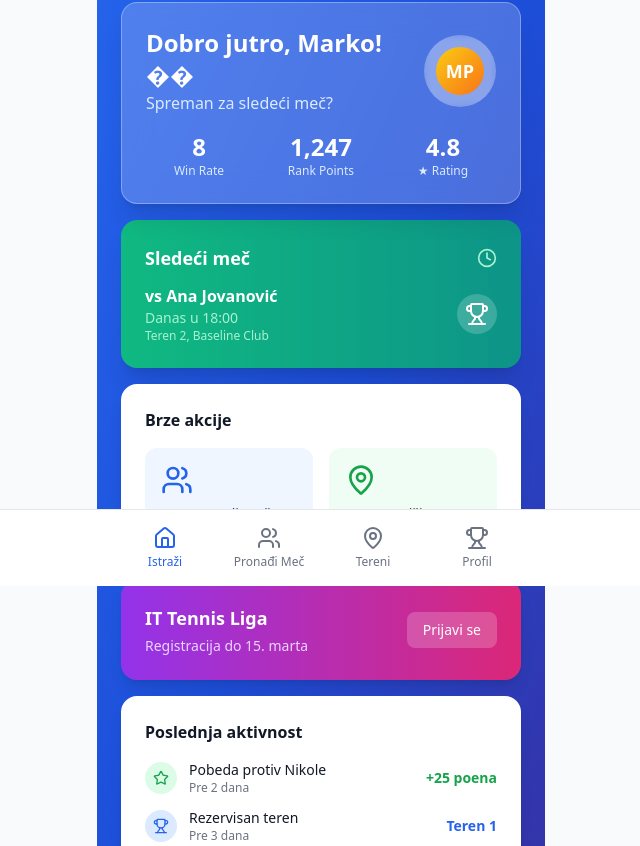
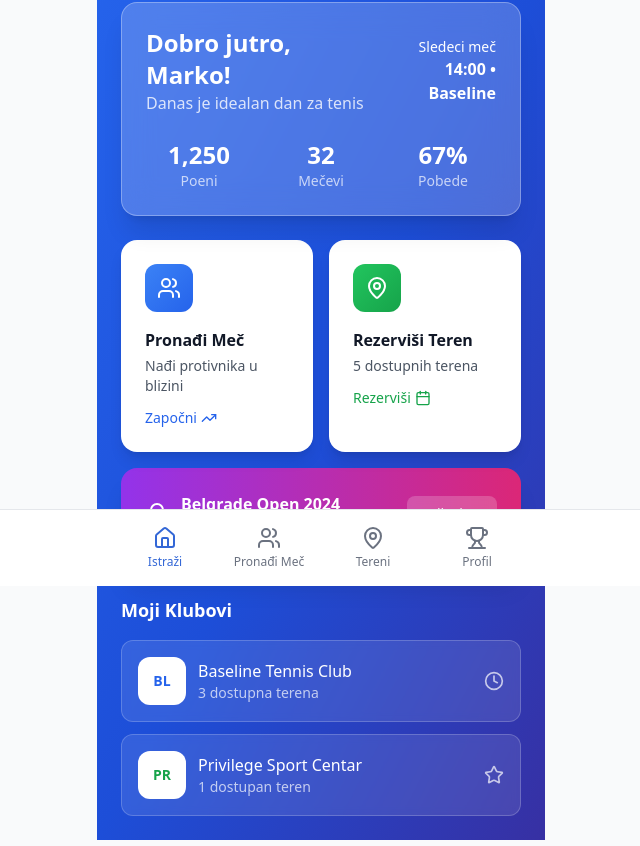
Before and after one commit to Rboskovic/tennisappv3, a React (Vite) app: page / in a window 1280 px wide. Shown: the part 214-1060 px from the top of the page, without its empty margins (319-959 px from the left). Built offline with nearby package versions, Linux system fonts and the light colour scheme.

Commit message:
Ensure all Phase 2A files are committed

```diff
--- a/src/App.tsx
+++ b/src/App.tsx
@@ -2,16 +2,23 @@ import React from "react";
 import { BrowserRouter, Routes, Route } from "react-router-dom";
 import { QueryClient, QueryClientProvider } from "@tanstack/react-query";
 import { AppLayout } from "./shared/components/layout/AppLayout";
-import { CourtReservation } from "./features/courts/components";
 import { Users, MapPin, Trophy, Calendar, Star, Clock, TrendingUp, Award } from "lucide-react";
-import { useNavigate } from "react-router-dom";
+
+// Import actual feature pages
+import {
+  CourtsPage,
+  CourtReservationPage,
+  ClubSelectionPage,
+  DateTimePage,
+  BookingConfirmationPage,
+  MatchPage,
+  ProfilePage
+} from "./pages";
 
 const queryClient = new QueryClient();
 
 // Premium Home Page with glassmorphic design
 function HomePage() {
-  const navigate = useNavigate();
-
   return (
     <div className="min-h-screen bg-gradient-to-br from-blue-600 via-blue-700 to-indigo-800">
       {/* Hero Section with glassmorphic card */}
@@ -19,179 +26,118 @@ function HomePage() {
         <div className="bg-white/20 backdrop-blur-lg rounded-2xl p-6 border border-white/30 shadow-xl">
           <div className="flex items-center justify-between mb-4">
             <div>
-              <h1 className="text-2xl font-bold text-white">Dobro jutro, Marko! ��</h1>
-              <p className="text-blue-100">Spreman za sledeći meč?</p>
+              <h1 className="text-2xl font-bold text-white">Dobro jutro, Marko!</h1>
+              <p className="text-white/80">Danas je idealan dan za tenis</p>
             </div>
-            <div className="bg-white/20 backdrop-blur-sm rounded-full p-3">
-              <div className="w-12 h-12 bg-gradient-to-br from-yellow-400 to-orange-500 rounded-full flex items-center justify-center">
-                <span className="text-white font-bold text-lg">MP</span>
-              </div>
+            <div className="text-right">
+              <div className="text-white text-sm">Sledeci meč</div>
+              <div className="text-white font-semibold">14:00 • Baseline</div>
             </div>
           </div>
 
           {/* Quick Stats */}
-          <div className="grid grid-cols-3 gap-4">
+          <div className="grid grid-cols-3 gap-4 mt-6">
             <div className="text-center">
-              <div className="text-2xl font-bold text-white">8</div>
-              <div className="text-xs text-blue-100">Win Rate</div>
+              <div className="text-white text-2xl font-bold">1,250</div>
+              <div className="text-white/70 text-sm">Poeni</div>
             </div>
             <div className="text-center">
-              <div className="text-2xl font-bold text-white">1,247</div>
-              <div className="text-xs text-blue-100">Rank Points</div>
+              <div className="text-white text-2xl font-bold">32</div>
+              <div className="text-white/70 text-sm">Mečevi</div>
             </div>
             <div className="text-center">
-              <div className="text-2xl font-bold text-white">4.8</div>
-              <div className="text-xs text-blue-100">★ Rating</div>
+              <div className="text-white text-2xl font-bold">67%</div>
+              <div className="text-white/70 text-sm">Pobede</div>
             </div>
           </div>
         </div>
       </div>
 
-      {/* Upcoming Match Card */}
-      <div className="p-6 py-4">
-        <div className="bg-gradient-to-r from-emerald-500 to-teal-600 rounded-2xl p-6 text-white shadow-xl">
-          <div className="flex items-center justify-between mb-3">
-            <h3 className="font-bold text-lg">Sledeći meč</h3>
-            <Clock className="w-5 h-5 text-emerald-200" />
+      {/* Quick Actions */}
+      <div className="p-6">
+        <div className="grid grid-cols-2 gap-4">
+          {/* Find Match Card */}
+          <div className="bg-white rounded-2xl p-6 shadow-lg hover:shadow-xl transition-all duration-300 hover:-translate-y-1">
+            <div className="bg-gradient-to-br from-blue-500 to-blue-600 rounded-xl p-3 w-fit mb-4">
+              <Users className="w-6 h-6 text-white" />
             </div>
-          <div className="flex items-center justify-between">
-            <div>
-              <p className="font-semibold">vs Ana Jovanović</p>
-              <p className="text-emerald-200 text-sm">Danas u 18:00</p>
-              <p className="text-emerald-200 text-xs">Teren 2, Baseline Club</p>
+            <h3 className="font-bold text-gray-900 mb-1">Pronađi Meč</h3>
+            <p className="text-gray-600 text-sm mb-3">Nađi protivnika u blizini</p>
+            <div className="flex items-center text-blue-600 text-sm font-medium">
+              <span>Započni</span>
+              <TrendingUp className="w-4 h-4 ml-1" />
             </div>
-            <div className="bg-white/20 backdrop-blur-sm rounded-full p-2">
-              <Trophy className="w-6 h-6" />
           </div>
+
+          {/* Book Court Card */}
+          <div className="bg-white rounded-2xl p-6 shadow-lg hover:shadow-xl transition-all duration-300 hover:-translate-y-1">
+            <div className="bg-gradient-to-br from-green-500 to-green-600 rounded-xl p-3 w-fit mb-4">
+              <MapPin className="w-6 h-6 text-white" />
+            </div>
+            <h3 className="font-bold text-gray-900 mb-1">Rezerviši Teren</h3>
+            <p className="text-gray-600 text-sm mb-3">5 dostupnih terena</p>
+            <div className="flex items-center text-green-600 text-sm font-medium">
+              <span>Rezerviši</span>
+              <Calendar className="w-4 h-4 ml-1" />
             </div>
           </div>
         </div>
 
-      {/* Action Cards */}
-      <div className="px-6 space-y-4">
-        <div className="bg-white rounded-2xl p-6 shadow-lg">
-          <h3 className="font-bold text-gray-900 mb-4">Brze akcije</h3>
-          <div className="grid grid-cols-2 gap-4">
-            <button
-              onClick={() => navigate('/match')}
-              className="bg-blue-50 hover:bg-blue-100 rounded-xl p-4 transition-colors"
-            >
-              <Users className="w-8 h-8 text-blue-600 mb-2" />
-              <div className="text-sm font-medium text-blue-900">Pronađi meč</div>
-            </button>
-            <button
-              onClick={() => navigate('/courts/reservation')}
-              className="bg-green-50 hover:bg-green-100 rounded-xl p-4 transition-colors"
-            >
-              <MapPin className="w-8 h-8 text-green-600 mb-2" />
-              <div className="text-sm font-medium text-green-900">Rezerviši teren</div>
-            </button>
+        {/* Tournament Card */}
+        <div className="bg-gradient-to-r from-purple-600 to-pink-600 rounded-2xl p-6 text-white shadow-xl mt-4">
+          <div className="flex items-center justify-between mb-3">
+            <div className="flex items-center">
+              <Award className="w-6 h-6 mr-3" />
+              <div>
+                <h3 className="font-bold">Belgrade Open 2024</h3>
+                <p className="text-purple-200 text-sm">Registracija do 15. maja</p>
               </div>
             </div>
-
-        {/* Tournament Banner */}
-        <div className="bg-gradient-to-r from-purple-600 to-pink-600 rounded-2xl p-6 text-white shadow-lg">
-          <div className="flex items-center justify-between">
-            <div>
-              <h3 className="font-bold text-lg mb-1">IT Tennis Liga</h3>
-              <p className="text-purple-200 text-sm">Registracija do 15. marta</p>
-            </div>
-            <button className="bg-white/20 backdrop-blur-sm rounded-lg px-4 py-2 text-sm font-medium hover:bg-white/30 transition-colors">
+            <button className="bg-white/20 backdrop-blur-sm text-white px-4 py-2 rounded-lg text-sm font-medium hover:bg-white/30 transition-colors">
               Prijavi se
             </button>
           </div>
         </div>
 
-        {/* Recent Activity */}
-        <div className="bg-white rounded-2xl p-6 shadow-lg">
-          <h3 className="font-bold text-gray-900 mb-4">Poslednja aktivnost</h3>
+        {/* My Clubs Section */}
+        <div className="mt-6">
+          <h2 className="text-white text-lg font-semibold mb-4">Moji Klubovi</h2>
           <div className="space-y-3">
+            <div className="bg-white/10 backdrop-blur-sm rounded-xl p-4 border border-white/20">
               <div className="flex items-center justify-between">
                 <div className="flex items-center">
-                <div className="bg-green-100 rounded-full p-2 mr-3">
-                  <Star className="w-4 h-4 text-green-600" />
+                  <div className="w-12 h-12 bg-white rounded-xl flex items-center justify-center mr-3">
+                    <span className="text-blue-600 font-bold text-sm">BL</span>
                   </div>
                   <div>
-                  <p className="font-medium text-gray-900 text-sm">Pobeda protiv Nikole</p>
-                  <p className="text-gray-500 text-xs">Pre 2 dana</p>
+                    <div className="text-white font-medium">Baseline Tennis Club</div>
+                    <div className="text-white/70 text-sm">3 dostupna terena</div>
                   </div>
                 </div>
-              <span className="text-green-600 font-bold text-sm">+25 poena</span>
+                <div className="text-white/70">
+                  <Clock className="w-5 h-5" />
+                </div>
+              </div>
             </div>
 
+            <div className="bg-white/10 backdrop-blur-sm rounded-xl p-4 border border-white/20">
               <div className="flex items-center justify-between">
                 <div className="flex items-center">
-                <div className="bg-blue-100 rounded-full p-2 mr-3">
-                  <Trophy className="w-4 h-4 text-blue-600" />
+                  <div className="w-12 h-12 bg-white rounded-xl flex items-center justify-center mr-3">
+                    <span className="text-green-600 font-bold text-sm">PR</span>
                   </div>
                   <div>
-                  <p className="font-medium text-gray-900 text-sm">Rezervisan teren</p>
-                  <p className="text-gray-500 text-xs">Pre 3 dana</p>
+                    <div className="text-white font-medium">Privilege Sport Centar</div>
+                    <div className="text-white/70 text-sm">1 dostupan teren</div>
                   </div>
                 </div>
-              <span className="text-blue-600 font-bold text-sm">Teren 1</span>
+                <div className="text-white/70">
+                  <Star className="w-5 h-5" />
                 </div>
               </div>
             </div>
           </div>
-
-      {/* Bottom padding for navigation */}
-      <div className="h-24"></div>
         </div>
-  );
-}
-
-// Other pages remain the same for now
-function MatchPage() {
-  return (
-    <div className="p-6">
-      <h2 className="text-2xl font-bold mb-4 text-gray-900">Pronađi Meč</h2>
-      <div className="bg-blue-50 border border-blue-200 rounded-lg p-6 text-center">
-        <Users className="w-12 h-12 mx-auto mb-4 text-blue-600" />
-        <h3 className="font-semibold text-blue-900 mb-2">Pronađi protivnika</h3>
-        <p className="text-blue-700 mb-4">Ovde ćete moći da pronađete protivnike za tenis.</p>
-        <button className="bg-blue-600 text-white px-6 py-2 rounded-lg hover:bg-blue-700 transition-colors">
-          Započni pretragu
-        </button>
-      </div>
-    </div>
-  );
-}
-
-function CourtsPage() {
-  const navigate = useNavigate();
-
-  return (
-    <div className="p-6">
-      <h2 className="text-2xl font-bold mb-4 text-gray-900">Tereni</h2>
-      <div className="bg-green-50 border border-green-200 rounded-lg p-6 text-center">
-        <MapPin className="w-12 h-12 mx-auto mb-4 text-green-600" />
-        <h3 className="font-semibold text-green-900 mb-2">Rezerviši teren</h3>
-        <p className="text-green-700 mb-4">Pronađite i rezervišite tenis terene u vašoj blizini.</p>
-        <button
-          onClick={() => navigate('/courts/reservation')}
-          className="bg-green-600 text-white px-6 py-2 rounded-lg hover:bg-green-700 transition-colors"
-        >
-          Počni rezervaciju
-        </button>
-      </div>
-    </div>
-  );
-}
-
-function ProfilePage() {
-  return (
-    <div className="p-6">
-      <h2 className="text-2xl font-bold mb-4 text-gray-900">Profil</h2>
-      <div className="bg-purple-50 border border-purple-200 rounded-lg p-6 text-center">
-        <div className="w-16 h-16 bg-purple-600 rounded-full mx-auto mb-4 flex items-center justify-center">
-          <span className="text-white text-xl font-bold">MP</span>
-        </div>
-        <h3 className="font-semibold text-purple-900 mb-2">Marko Petrović</h3>
-        <p className="text-purple-700 mb-4">Vaš korisnički profil i statistike.</p>
-        <button className="bg-purple-600 text-white px-6 py-2 rounded-lg hover:bg-purple-700 transition-colors">
-          Uredi profil
-        </button>
       </div>
     </div>
   );
@@ -201,16 +147,25 @@ function App(): JSX.Element {
   return (
     <QueryClientProvider client={queryClient}>
       <BrowserRouter>
+        <AppLayout>
           <Routes>
-          {/* Routes with layout */}
-          <Route path="/" element={<AppLayout><HomePage /></AppLayout>} />
-          <Route path="/match" element={<AppLayout><MatchPage /></AppLayout>} />
-          <Route path="/courts" element={<AppLayout><CourtsPage /></AppLayout>} />
-          <Route path="/profile" element={<AppLayout><ProfilePage /></AppLayout>} />
+            {/* Home */}
+            <Route path="/" element={<HomePage />} />
 
-          {/* Full-screen routes without bottom navigation */}
-          <Route path="/courts/reservation" element={<CourtReservation />} />
+            {/* Courts - Full reservation system */}
+            <Route path="/courts" element={<CourtsPage />} />
+            <Route path="/courts/reserve" element={<CourtReservationPage />} />
+            <Route path="/courts/reserve/club" element={<ClubSelectionPage />} />
+            <Route path="/courts/reserve/datetime" element={<DateTimePage />} />
+            <Route path="/courts/reserve/confirm" element={<BookingConfirmationPage />} />
+
+            {/* Match Finding - To be implemented in Phase 2B */}
+            <Route path="/match" element={<MatchPage />} />
+
+            {/* Profile - To be implemented in Phase 2C */}
+            <Route path="/profile" element={<ProfilePage />} />
           </Routes>
+        </AppLayout>
       </BrowserRouter>
     </QueryClientProvider>
   );
```
Also changed, not shown: tailwind.config.js (+15 -14 lines). Lines whose indentation alone changed are shown as unchanged.
